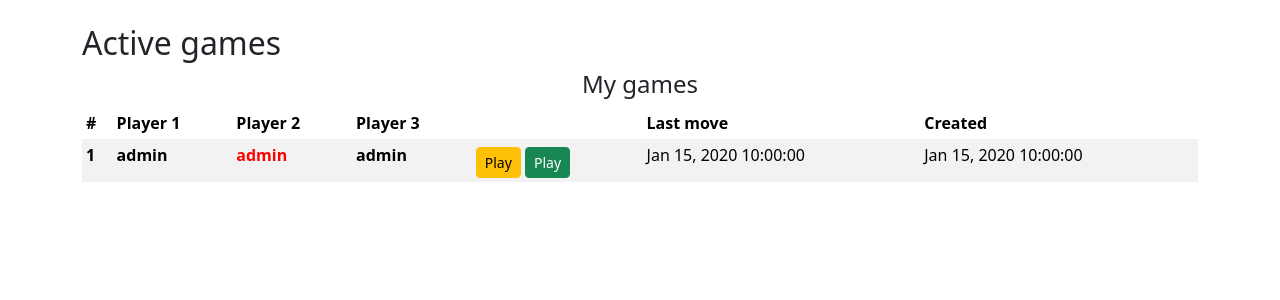
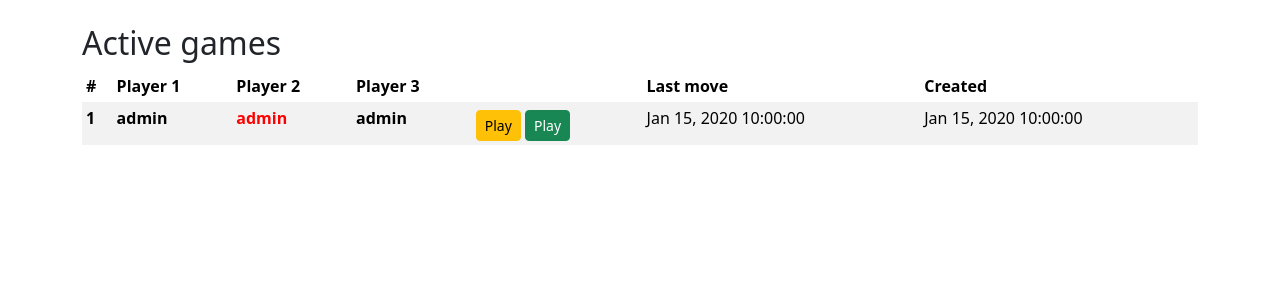
Before and after one commit to ondrolexa/trichess, a Flask app: page /games in a window 1280 px wide. Shown: the part 56-356 px from the top of the page. Run offline with Flask 3, Linux system fonts and the light colour scheme; a user stored in the database is signed in; tables that the repository leaves empty hold one stand-in row (values such as "Sample post"); some libraries are stand-ins or nearby versions.

Commit message:
My games heading removed

```diff
--- a/webapp/templates/created.html
+++ b/webapp/templates/created.html
@@ -2,7 +2,6 @@
 
 {%block content%}
 <h2>Awaiting games</h2>
-<h4 class="text-center">My games</h4>
 <div class="table-responsive">
     <table class="table table-striped table-hover table-borderless table-sm">
     <thead>
--- a/webapp/templates/games.html
+++ b/webapp/templates/games.html
@@ -2,7 +2,6 @@
 
 {%block content%}
 <h2>Active games</h2>
-<h4 class="text-center">My games</h4>
 <div class="table-responsive-sm">
     <table class="table table-striped table-hover table-borderless table-sm">
     <thead>
```
